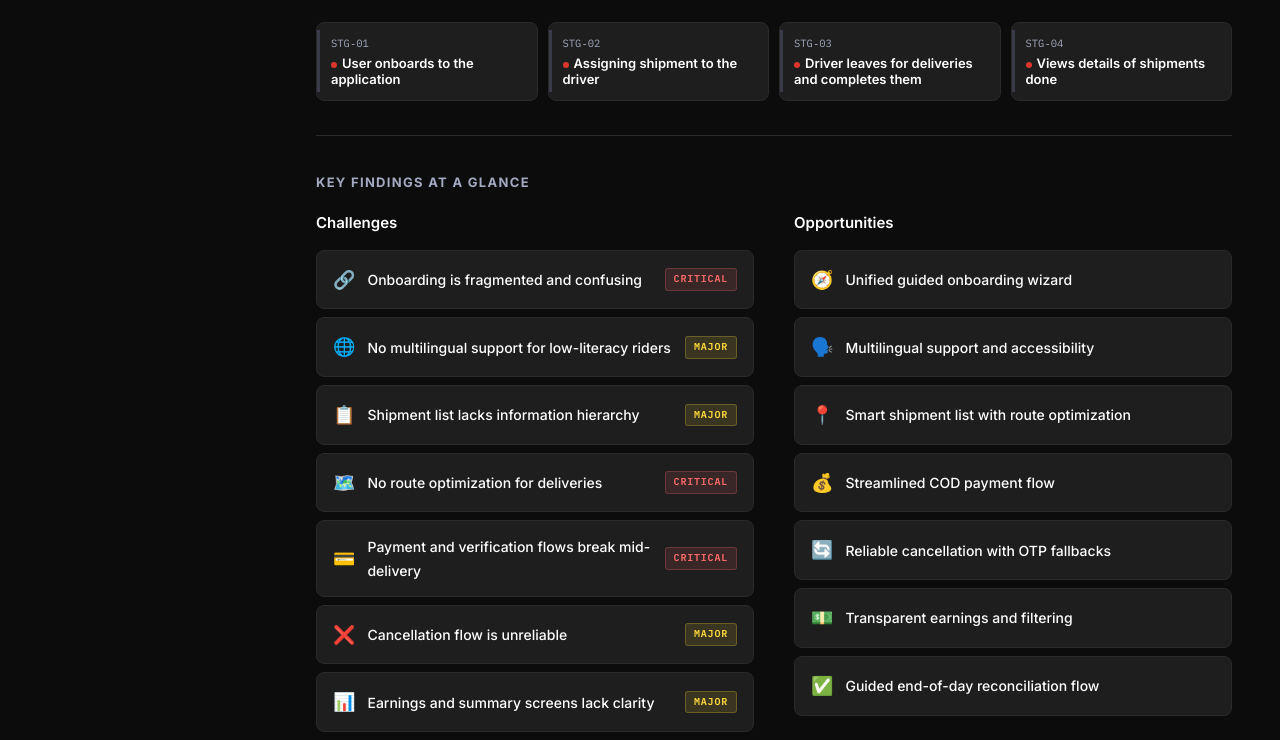
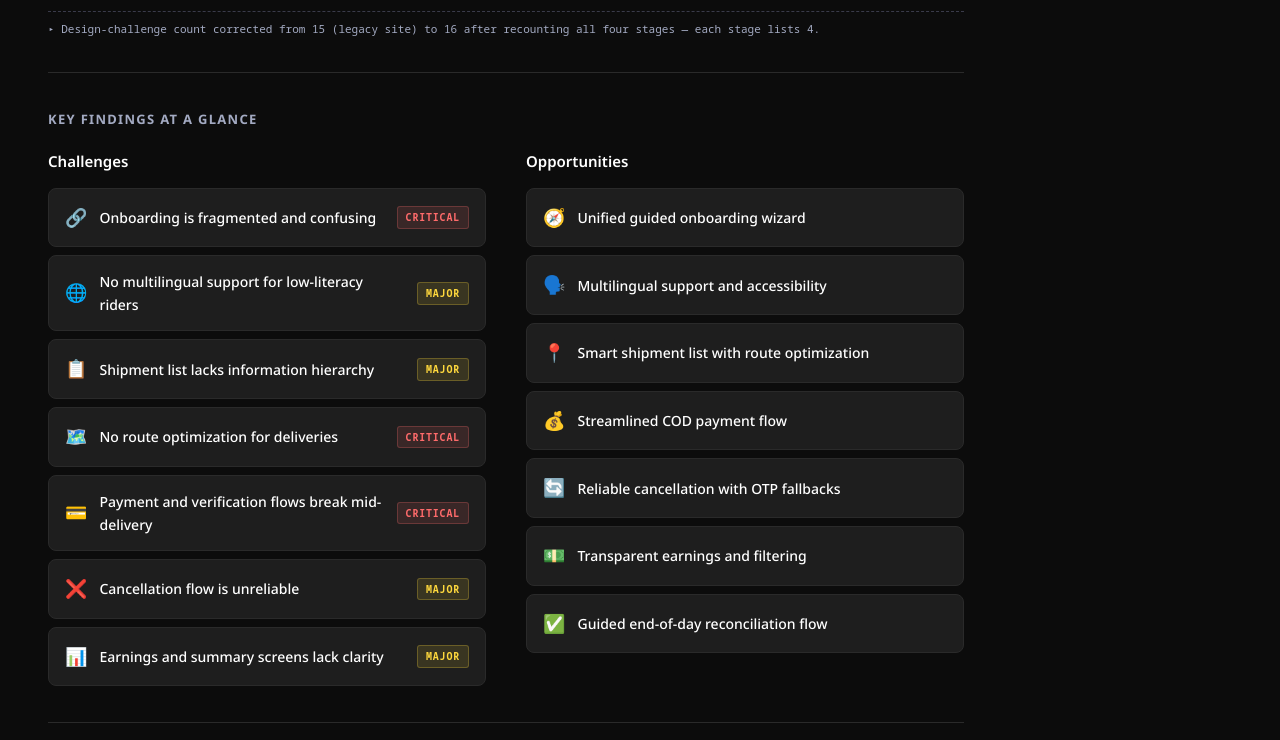
Before and after one commit to abhijeetpurandare-create/abhijeetpurandare-create.github.io, a plain HTML site: page index.html in a window 1280 px wide. Shown: the part 500-1240 px from the top of the page. Drawn offline with Linux system fonts and the light colour scheme.

Commit message:
Remove minimap cards, move TOC rail to right, switch to Noto Sans

```diff
--- a/assets/app.js
+++ b/assets/app.js
@@ -38,15 +38,6 @@
         <div class="stat"><span class="num" data-countup="${s.value}">0</span><span class="lbl">${esc(s.label)}</span></div>
       `).join("")}</div>
       ${data.correctionNote ? `<div class="stat-note">\u25B8 ${esc(data.correctionNote)}</div>` : ""}
-      <div class="minimap">${
-        (data.stages || []).map((s, i) => {
-          const count = data.pendingDetail ? s.counts.challenges : s.challenges.length;
-          return `<a class="mini-stub" href="#${s.id}">
-            <div class="code">${esc(s.code)}</div>
-            <div class="t"><span class="dot"></span>${esc(s.title)}</div>
-          </a>`;
-        }).join("")
-      }</div>
     `;
     requestAnimationFrame(() => animateCountups(el));
     return el;
--- a/assets/style.css
+++ b/assets/style.css
@@ -23,9 +23,9 @@
   --maj-fg:  #FFD93D; --maj-bg:  rgba(255,217,61,0.12); --maj-bd:  rgba(255,217,61,0.25);
   --min-fg:  #7DD3FC; --min-bg:  rgba(125,211,252,0.12); --min-bd:  rgba(125,211,252,0.25);
 
-  --display: 'Inter', -apple-system, BlinkMacSystemFont, sans-serif;
-  --body: 'Inter', -apple-system, BlinkMacSystemFont, sans-serif;
-  --mono: 'IBM Plex Mono', 'SF Mono', monospace;
+  --display: 'Noto Sans', -apple-system, BlinkMacSystemFont, sans-serif;
+  --body: 'Noto Sans', -apple-system, BlinkMacSystemFont, sans-serif;
+  --mono: 'Noto Sans Mono', 'IBM Plex Mono', monospace;
 
   --measure: 66ch;
   --radius: 8px;
@@ -90,9 +90,9 @@ a:focus-visible, button:focus-visible, [tabindex]:focus-visible{
 /* ---------- shell layout ---------- */
 .shell{
   max-width:1240px; margin:0 auto; padding:0 28px;
-  display:grid; grid-template-columns:220px minmax(0,1fr); gap:48px;
+  display:grid; grid-template-columns:minmax(0,1fr) 220px; gap:48px;
 }
-.rail{ padding-top:40px; }
+.rail{ padding-top:40px; order:2; }
 .rail-inner{ position:sticky; top:76px; }
 .rail-title{ font-family:var(--mono); font-size:10.5px; letter-spacing:.14em; color:var(--ink-soft); text-transform:uppercase; margin-bottom:10px; }
 .rail-item{
--- a/index.html
+++ b/index.html
@@ -7,8 +7,8 @@
 <meta name="description" content="Research artifacts documenting the Delhivery LM-FE and Hyperlocal rider app journeys: touchpoints, challenges, metrics and opportunities, with annotated screenshot evidence.">
 <link rel="preconnect" href="https://fonts.googleapis.com">
 <link rel="preconnect" href="https://fonts.gstatic.com" crossorigin>
-<link href="https://fonts.googleapis.com/css2?family=Inter:wght@300;400;500;600;700;800;900&family=IBM+Plex+Mono:wght@400;500;600&display=swap" rel="stylesheet">
-<link rel="stylesheet" href="assets/style.css?v=5">
+<link href="https://fonts.googleapis.com/css2?family=Noto+Sans:wght@300;400;500;600;700;800;900&family=Noto+Sans+Mono:wght@400;500;600;700&display=swap" rel="stylesheet">
+<link rel="stylesheet" href="assets/style.css?v=6">
 </head>
 <body>
 
@@ -35,7 +35,7 @@
   <button class="lb-nav next" id="lb-next" aria-label="Next screen">&#8250;</button>
 </div>
 
-<script src="assets/data.js?v=5"></script>
-<script src="assets/app.js?v=5"></script>
+<script src="assets/data.js?v=6"></script>
+<script src="assets/app.js?v=6"></script>
 </body>
 </html>
```
